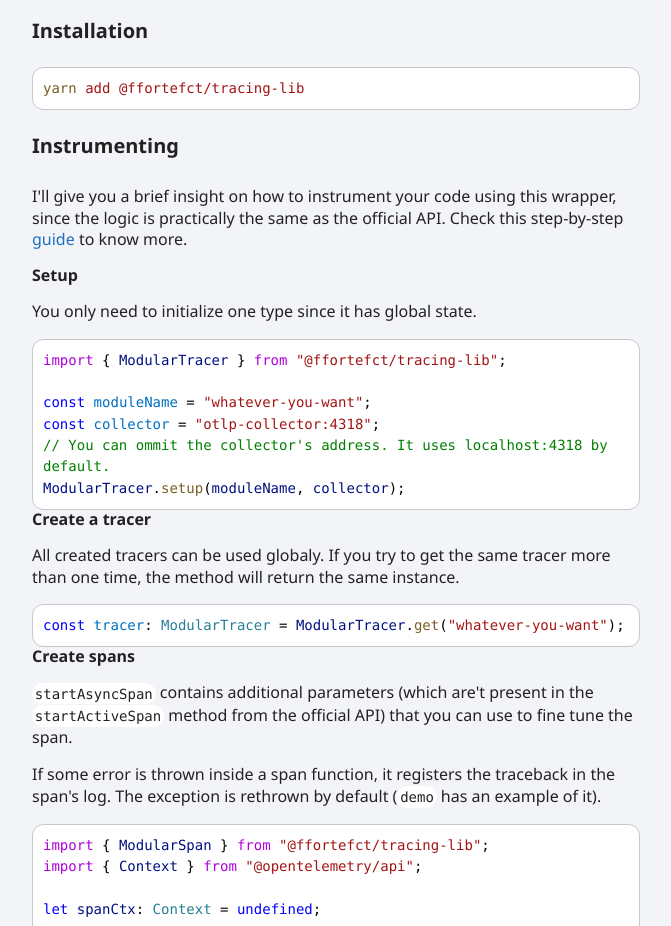
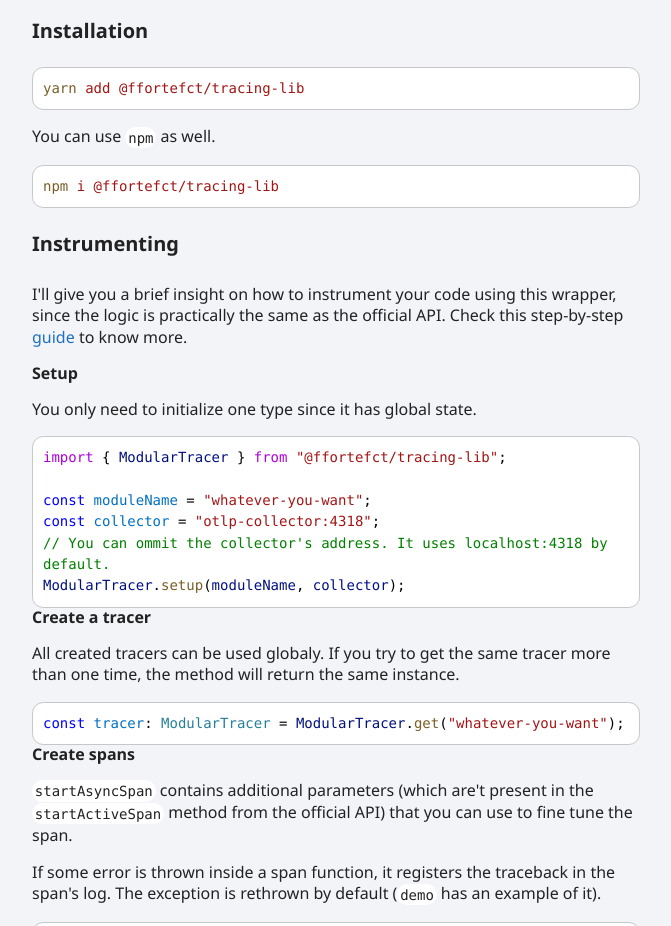
Before and after one commit to ffortefct/tracing-lib, a website: page docs/index.html in a window 1280 px wide. Shown: the part 800-1726 px from the top of the page, without its empty margins (272-943 px from the left). Drawn offline with Linux system fonts and the light colour scheme.

Commit message:
little changes in documentation
add npm option

```diff
--- a/docs/index.html
+++ b/docs/index.html
@@ -22,6 +22,9 @@ For example, imagine that you create the following nested spans (see an example
 <pre><code><span class="hl-0">s1</span><span class="hl-1"> (</span><span class="hl-2">span</span><span class="hl-1"> </span><span class="hl-2">root</span><span class="hl-1">)</span><br/><span class="hl-1">|</span><br/><span class="hl-2">s2</span><br/><span class="hl-1">|</span><br/><span class="hl-2">s3</span>
 </code><button>Copy</button></pre>
 <a id="md:installation" class="tsd-anchor"></a><h3><a href="#md:installation">Installation</a></h3><pre><code class="language-sh"><span class="hl-0">yarn</span><span class="hl-1"> </span><span class="hl-3">add</span><span class="hl-1"> </span><span class="hl-3">@ffortefct/tracing-lib</span>
+</code><button>Copy</button></pre>
+<p>You can use <code>npm</code> as well.</p>
+<pre><code class="language-sh"><span class="hl-0">npm</span><span class="hl-1"> </span><span class="hl-3">i</span><span class="hl-1"> </span><span class="hl-3">@ffortefct/tracing-lib</span>
 </code><button>Copy</button></pre>
 <a id="md:instrumenting" class="tsd-anchor"></a><h3><a href="#md:instrumenting">Instrumenting</a></h3><p>I&#39;ll give you a brief insight on how to instrument your code using this wrapper, since the logic is practically the same as the official API.
 Check this step-by-step <a href="https://opentelemetry.io/docs/instrumentation/js/manual/">guide</a> to know more.</p>
```
Also changed, not shown: README.md, examples/README.md.
